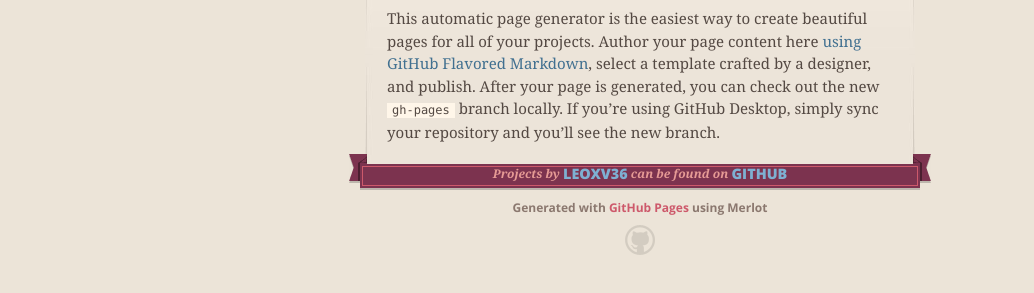
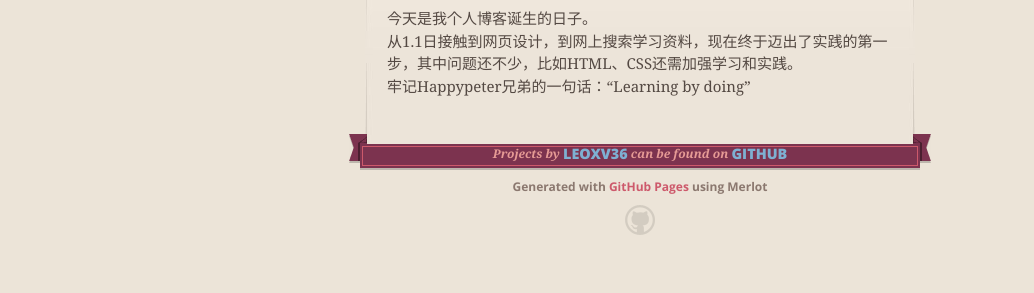
Before and after one commit to leoxv36/leoxv36.github.io, a plain HTML site: page index.html in a window 1280 px wide. Shown: the part 263-556 px from the top of the page, without its empty margins (0-1034 px from the left). Drawn offline with nearby package versions, Linux system fonts and the light colour scheme.

Commit message:
Update index.html

```diff
--- a/index.html
+++ b/index.html
@@ -48,7 +48,7 @@
         <h3>
 <a id="welcome-to-github-pages" class="anchor" href="#welcome-to-github-pages" aria-hidden="true"><span aria-hidden="true" class="octicon octicon-link"></span></a>Peter的博客.</h3>
 
-<p>This automatic page generator is the easiest way to create beautiful pages for all of your projects. Author your page content here <a href="https://guides.github.com/features/mastering-markdown/">using GitHub Flavored Markdown</a>, select a template crafted by a designer, and publish. After your page is generated, you can check out the new <code>gh-pages</code> branch locally. If you’re using GitHub Desktop, simply sync your repository and you’ll see the new branch.</p>
+<p>今天是我个人博客诞生的日子。<br />从1.1日接触到网页设计，到网上搜索学习资料，现在终于迈出了实践的第一步，其中问题还不少，比如HTML、CSS还需加强学习和实践。<br />牢记Happypeter兄弟的一句话：“Learning by doing”</p>
 
 
       </section>
```
